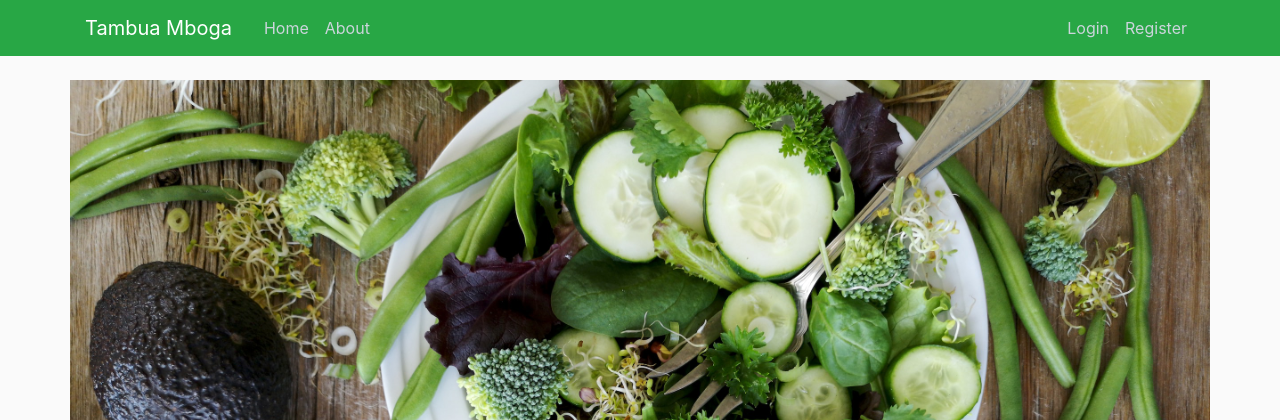
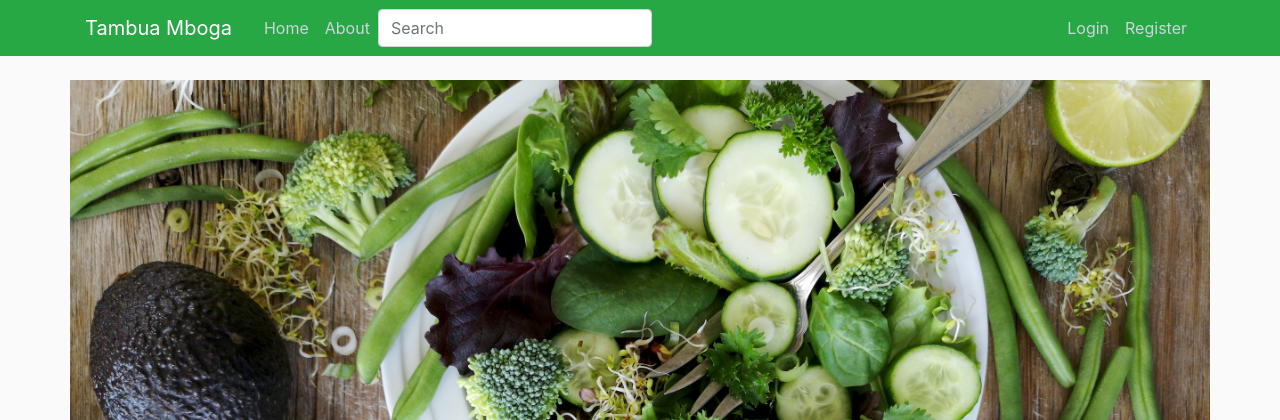
Before and after one commit to Miss24Chimboto/Tambua-Mboga, a Flask app: page / in a window 1280 px wide. Shown: the top 420 px of the page. Run offline with Flask 2, Linux system fonts and the light colour scheme; some libraries are stand-ins or nearby versions.

Commit message:
Update main.html

```diff
--- a/flask_mboga/templates/main.html
+++ b/flask_mboga/templates/main.html
@@ -28,6 +28,10 @@
             <div class="navbar-nav mr-auto">
               <a class="nav-item nav-link" href="{{ url_for('home') }}">Home</a>
               <a class="nav-item nav-link" href="{{ url_for('about') }}">About</a>
+              <form class="form-inline my-2 my-lg-0" action="{{ url_for('search') }}">
+              <input class="form-control mr-sm-2" name="search" type="search" placeholder="Search">
+              <button class="btn btn-outline-success my-2 my-sm-0" type="submit">Search</button>
+              </form>
             </div>
             <!-- Navbar Right Side -->
             <div class="navbar-nav">
```
